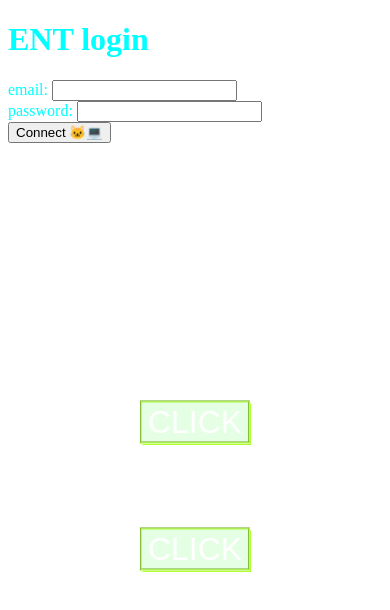
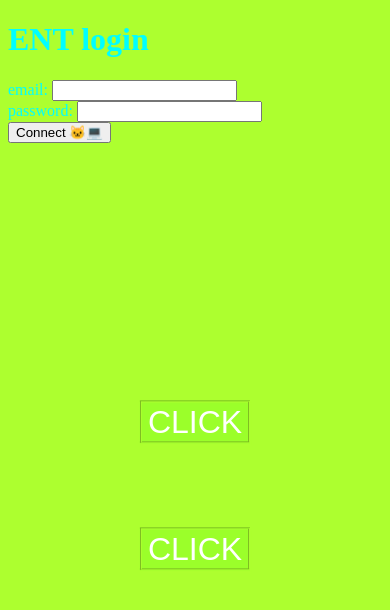
Before and after one commit to RayanBoughalia/CrashTest_WebSite, a plain HTML site: page index.html in a window 390 px wide. Drawn offline with Linux system fonts and the light colour scheme.

Commit message:
css/backgound-color white --> greenyellow

```diff
--- a/css/style.css
+++ b/css/style.css
@@ -36,6 +36,6 @@ form h1, label {
 
 @media (max-width: 500px) {
 	body {
-		background: rgb(255, 255, 255);
+		background: greenyellow;
 	}
 }
```
